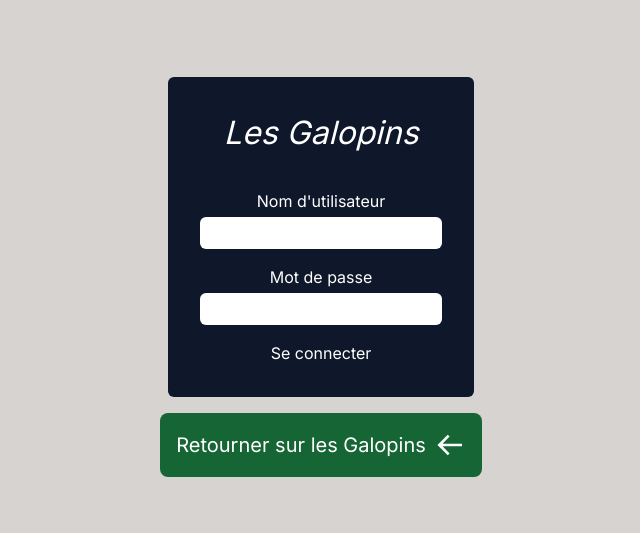
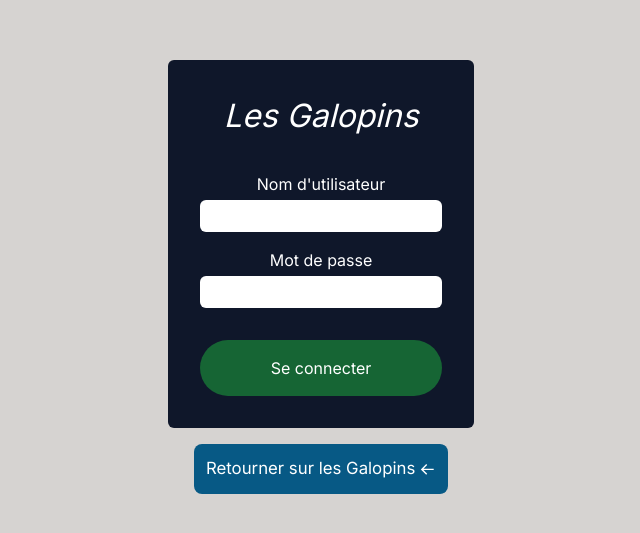
Before and after one commit to SebastienLaurentt/Galopins, a Vue app: page /auth/login in a window 1280 px wide. Shown: the part 123-656 px from the top of the page, without its empty margins (319-959 px from the left). Built offline with nearby package versions, Linux system fonts and the light colour scheme.

Commit message:
create AccountLinkButton to use personnalized LinkButton for Account and replace LinkButton in Account with it

```diff
--- a/src/components/Account/AccountHeader.tsx
+++ b/src/components/Account/AccountHeader.tsx
@@ -1,8 +1,8 @@
 import { BiArrowBack } from "react-icons/bi";
 import { CiLogout } from "react-icons/ci";
 import { useAuth } from "./Auth";
-import LinkButton from "../LinkButton";
 import { useLocation } from 'react-router-dom';
+import AccountLinkButton from "./AccountLinkButton";
 
 function AccountHeader () {
     const { logout } = useAuth();
@@ -18,36 +18,33 @@ function AccountHeader () {
         <header className='p-4'>
             <ul className="flex flex-wrap gap-4 justify-center">
                 <li>
-                    <LinkButton
-                        bgColor='bg-green-800'
-                        bgHoverColor='bg-green-600'
+                    <AccountLinkButton
+                        bgColor='bg-sky-800'
                         href="/"
                         linkName="Retourner sur les Galopins"
                         logo={<BiArrowBack/>}
-                        classname=''
+                        classname='md:hover:bg-sky-600'
                     />
                 </li>
                 {!isAccountRoute && (
                 <li>
-                    <LinkButton
-                        bgColor='bg-green-800'
-                        bgHoverColor='bg-green-600'
+                    <AccountLinkButton
+                        bgColor='bg-sky-800'
                         href="/account"
                         linkName="Espace Administrateur"
                         logo={<BiArrowBack/>}
-                        classname=''
+                        classname='md:hover:bg-sky-600'
                     />
                 </li>
                 )}
                 <li>
-                    <LinkButton
+                    <AccountLinkButton
                         onClick={handleLogout}
                         bgColor='bg-red-800'
-                        bgHoverColor='bg-red-600'
                         href="/auth/login"
                         linkName="Deconnexion"
                         logo={<CiLogout/>}
-                        classname=''
+                        classname='md:hover:bg-red-600'
                     />
                 </li>
             </ul>
--- /dev/null
+++ b/src/components/Account/AccountLinkButton.tsx
@@ -0,0 +1,35 @@
+import { Link } from "react-router-dom";
+
+interface AccountLinkButtonProps {
+    onClick?: (event: React.MouseEvent<HTMLButtonElement>) => void;
+    bgColor:string;
+    href:string;
+    linkName:string;
+    logo: React.ReactNode;
+    classname?:string;
+}
+
+
+function AccountLinkButton ({onClick,  bgColor, href, linkName, logo, classname }: AccountLinkButtonProps) {
+
+    return(
+        <button
+        onClick={onClick}>
+            <Link
+                className={`flex p-3 rounded-lg md:text-md 2xl:text-xl  ${classname} ${bgColor}`}
+                to={href}
+                target='_blank'
+            >
+                <div className='flex gap-x-1 items-center'>
+                    {linkName}
+                    <span className="text-md md:text-md 2xl:text-xl">{logo}</span>
+                </div>
+            </Link>
+        </button>
+
+        )
+
+
+}
+
+export default AccountLinkButton;
--- a/src/components/Account/AccountNews.tsx
+++ b/src/components/Account/AccountNews.tsx
@@ -5,6 +5,7 @@ import { RiAddCircleLine } from "react-icons/ri";
 
 import Cookies from 'js-cookie';
 import { Link } from 'react-router-dom';
+import AccountLinkButton from './AccountLinkButton';
 
 interface InfoDataProps {
   id: number;
@@ -55,12 +56,13 @@ function AccountNews() {
     <div className=''>
         <h5 className='mb-4 text-center'> Tableau de gestion des dernières infos </h5>
         <div className='flex items-start justify-start mb-2'>
-          <Link to="/account/addnews">
-            <button className='flex flex-row items-center gap-x-1 p-2 rounded-md bg-green-800 md:hover:bg-green-600'>
-              <span>Créer une nouvelle information</span>
-              <span><RiAddCircleLine /></span>
-            </button>
-          </Link>
+          <AccountLinkButton
+                  bgColor='bg-green-800'
+                  href="/account/addnews"
+                  linkName="Créer une nouvelle information"
+                  logo={<RiAddCircleLine/>}
+                  classname='md:hover:bg-green-600'
+          />
         </div>
         <table className="mb-2">
           <thead>
--- a/src/components/Account/AccountRando.tsx
+++ b/src/components/Account/AccountRando.tsx
@@ -4,6 +4,7 @@ import axios from 'axios';
 import Cookies from 'js-cookie';
 import { RiAddCircleLine } from 'react-icons/ri';
 import { Link } from 'react-router-dom';
+import AccountLinkButton from './AccountLinkButton';
 
 interface InfoDataProps {
   id: number;
@@ -52,12 +53,13 @@ function AccountRando() {
     <div className='flex flex-col '>
         <h5 className='mb-4 text-center'> Tableau de gestion des randonnées </h5>
         <div className='flex items-start justify-start mb-2'>
-          <Link to="/account/addrando">
-            <button className='flex flex-row items-center gap-x-1 p-2 rounded-md bg-green-800 md:hover:bg-green-600'>
-              <span>Créer une nouvelle randonnée</span>
-              <span><RiAddCircleLine /></span>
-            </button>
-          </Link>
+          <AccountLinkButton
+                  bgColor='bg-green-800'
+                  href="/account/addrando"
+                  linkName="Créer une nouvelle randonnée"
+                  logo={<RiAddCircleLine/>}
+                  classname='md:hover:bg-green-600'
+          />
         </div>
         <table className="">
           <thead>
--- a/src/sections/Account/Login.tsx
+++ b/src/sections/Account/Login.tsx
@@ -4,7 +4,8 @@ import axios from "axios";
 import { useAuth } from "../../components/Account/Auth";
 import { useNavigate } from 'react-router-dom';
 import Cookies from 'js-cookie';
-import ButtonLink from "../../components/LinkButton";
+import AccountLinkButton from "../../components/Account/AccountLinkButton";
+import ValidationButton from "../../components/Account/ValidationButton";
 
 
 
@@ -86,17 +87,18 @@ function Login () {
                         />
                     </div>
                     {error && <p className="text-red-500">{error}</p>}
-                    <button type="submit" className="md:hover:font-bold">Se connecter</button>
+                    <ValidationButton
+                        buttonName="Se connecter"
+                    />
                 </form>
             </div>
 
-            <ButtonLink
-                bgColor='bg-green-800'
-                bgHoverColor='bg-green-600'
+            <AccountLinkButton
+                bgColor='bg-sky-800'
                 href="/"
                 linkName="Retourner sur les Galopins"
                 logo={<BiArrowBack/>}
-                classname=''
+                classname='md:hover:bg-sky-600'
             />
 
         </div>
```
